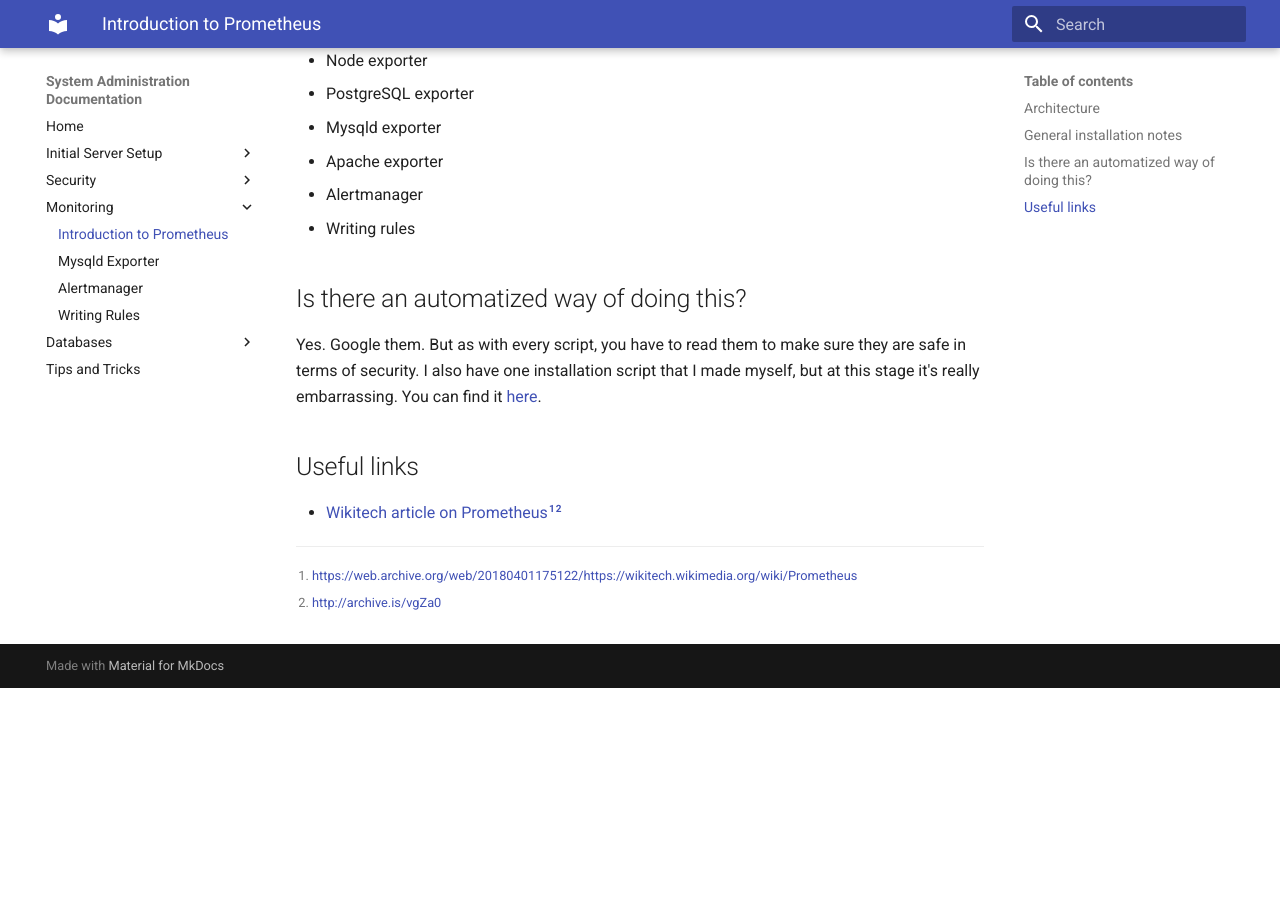
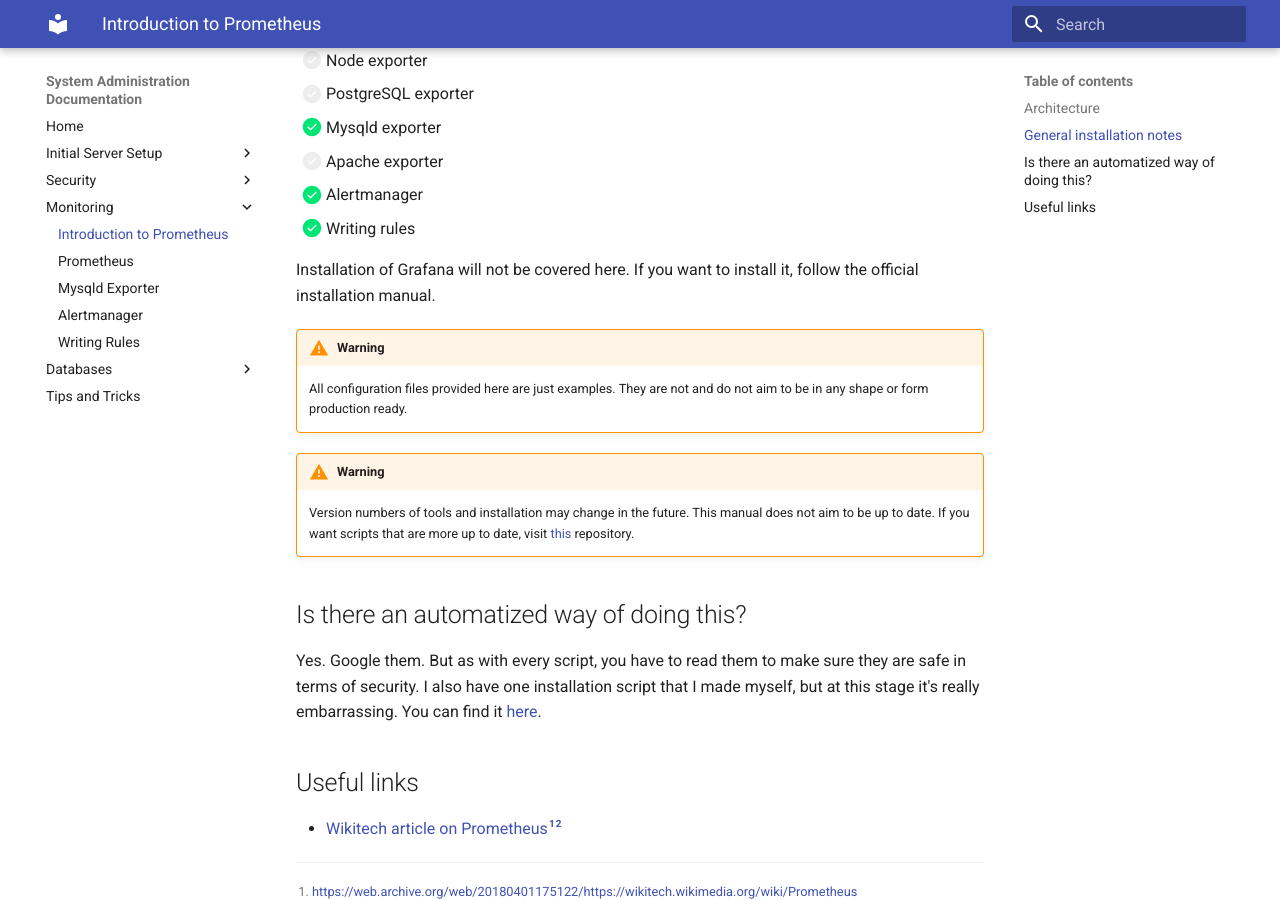
Before and after one commit to petarGitNik/sys-admin-docs, an MkDocs documentation site: the page built from docs/monitoring/intro.md, in a window 1280 px wide and 900 px high, scrolled down 1240 px. Built offline with MkDocs 1.6.1 and Material for MkDocs 9.7.7, drawn with Linux system fonts in a browser that asks for light colours; old or Windows-style settings are respelled for this version of MkDocs; before the commit the page ends 1928 px from its top, so only the background shows below that.

Commit message:
Add installation guide for prometheus and amend introduction to Monitoring with Prometheus

```diff
--- a/docs/monitoring/intro.md
+++ b/docs/monitoring/intro.md
@@ -30,13 +30,21 @@ In general you will create a system user that will run the application, set the
 
 This guide will cover:
 
-* Prometheus installation
-* Node exporter
-* PostgreSQL exporter
-* Mysqld exporter
-* Apache exporter
-* Alertmanager
-* Writing rules
+* [x] Prometheus installation
+* [ ] Node exporter
+* [ ] PostgreSQL exporter
+* [x] Mysqld exporter
+* [ ] Apache exporter
+* [x] Alertmanager
+* [x] Writing rules
+
+Installation of Grafana will not be covered here. If you want to install it, follow the official installation manual.
+
+!!! warning
+    All configuration files provided here are just examples. They are not and do not aim to be in any shape or form production ready.
+
+!!! warning
+    Version numbers of tools and installation may change in the future. This manual does not aim to be up to date. If you want scripts that are more up to date, visit [this][2] repository.
 
 ## Is there an automatized way of doing this?
 
--- a/mkdocs.yml
+++ b/mkdocs.yml
@@ -28,6 +28,7 @@ pages:
     - SSL Encryption: 'security/certbot.md'
   - Monitoring:
     - Introduction to Prometheus: 'monitoring/intro.md'
+    - Prometheus: 'monitoring/prometheus.md'
     - Mysqld Exporter: 'monitoring/mysqld.md'
     - Alertmanager: 'monitoring/alertmanager.md'
     - Writing Rules: 'monitoring/rules.md'
```
Also changed, not shown: docs/monitoring/prometheus.md (added, +161 -0 lines).
